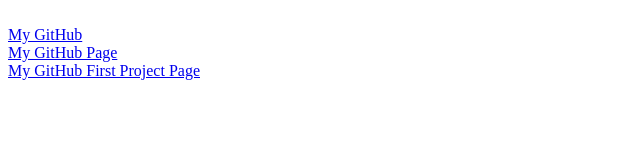
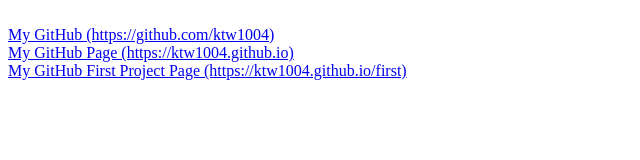
Before and after one commit to ktw1004/ktw1004.github.io, a plain HTML site: page index.html in a window 1280 px wide. Shown: the whole page, without its empty margins (0-640 px from the left). Drawn offline with Linux system fonts and the light colour scheme.

Commit message:
Update index.html

```diff
--- a/index.html
+++ b/index.html
@@ -4,11 +4,11 @@
 </head>
 <body>
 <br>
-  <a href="https://github.com/ktw1004">My GitHub</a>
+  <a href="https://github.com/ktw1004">My GitHub (https://github.com/ktw1004)</a>
 <br>
-  <a href="https://ktw1004.github.io">My GitHub Page</a>
+  <a href="https://ktw1004.github.io">My GitHub Page (https://ktw1004.github.io)</a>
 <br>
-  <a href="https://ktw1004.github.io/first">My GitHub First Project Page</a>
+  <a href="https://ktw1004.github.io/first">My GitHub First Project Page (https://ktw1004.github.io/first)</a>
 <br>
 </body>
 </html>
```
